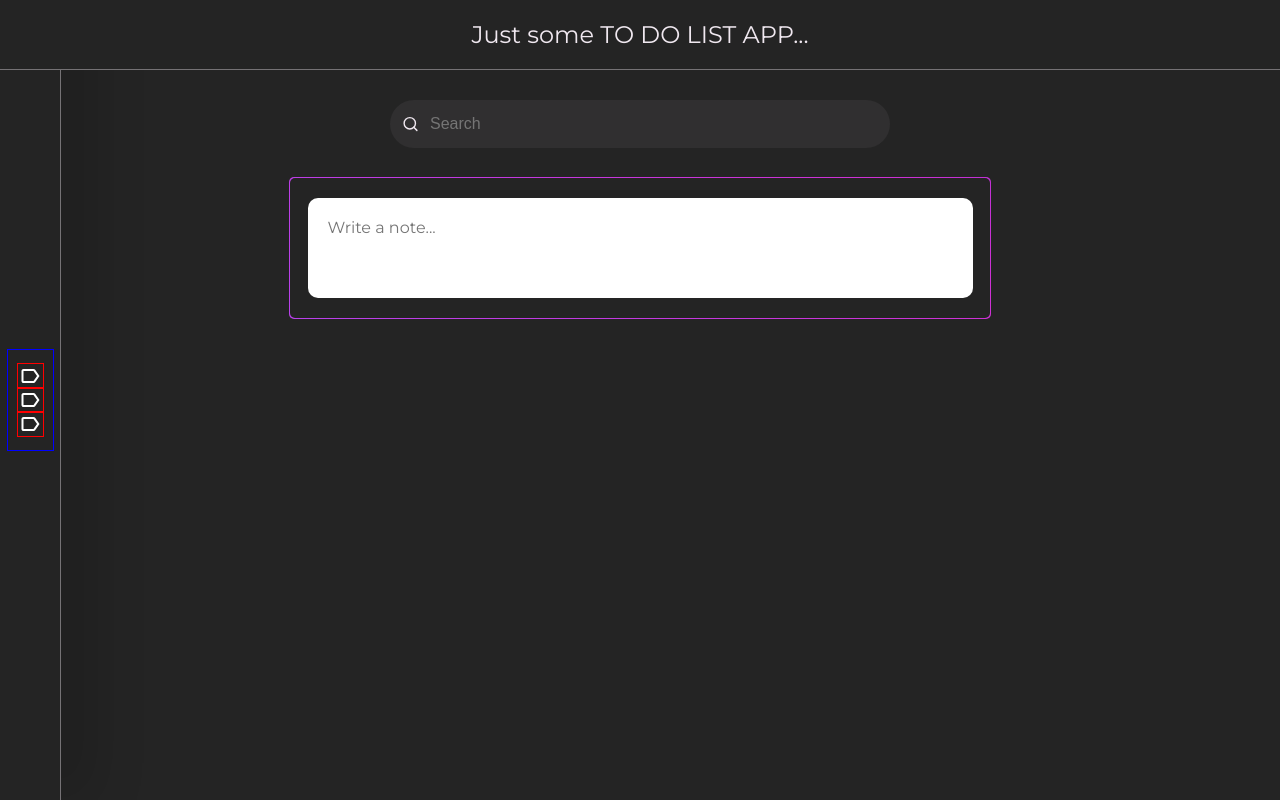
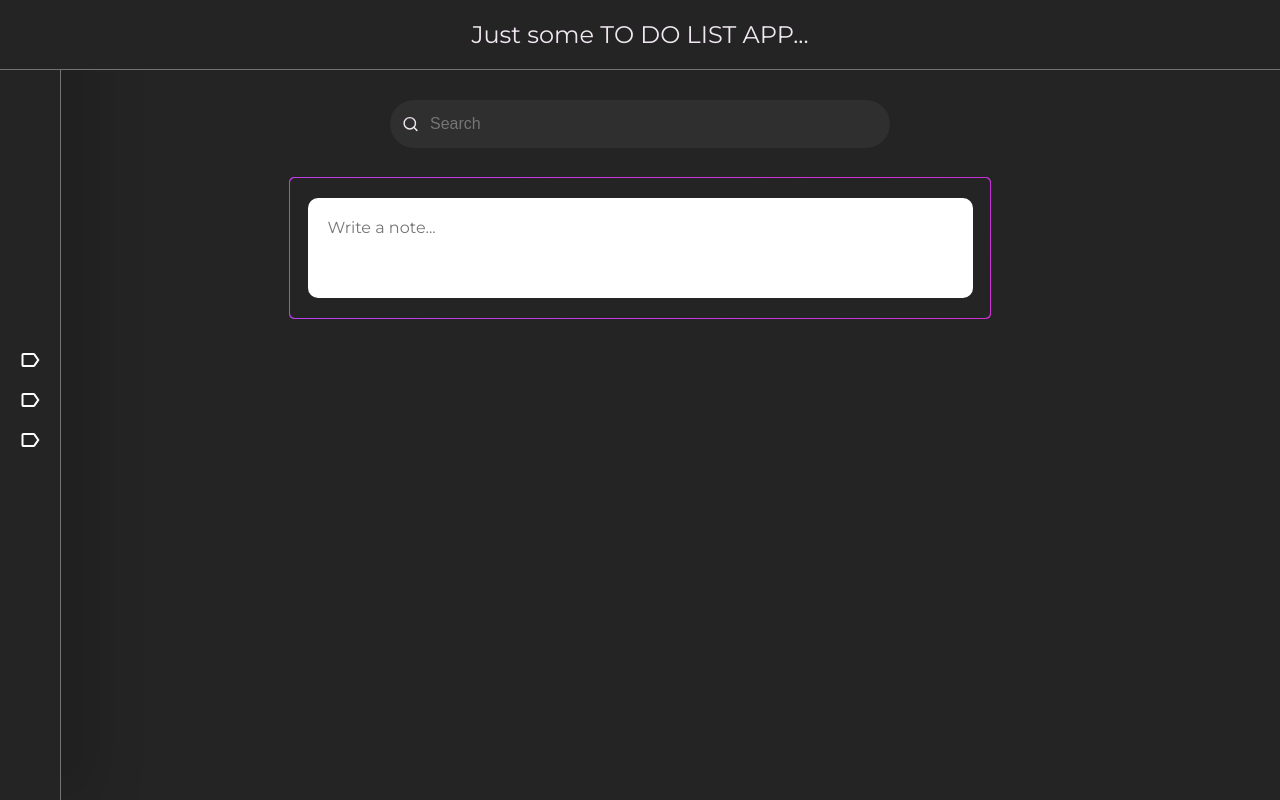
Before and after one commit to JlordS32/TDL-App, a React (Vite) app: page / in a window 1280 px wide. Built offline with nearby package versions, Linux system fonts and the light colour scheme; a web font is replaced by a local one.

Commit message:
well create dialog tomorrow

```diff
--- a/src/styles/nav.modules.css
+++ b/src/styles/nav.modules.css
@@ -65,22 +65,26 @@
    z-index: 0;
    background-color: var(--mid-gray);
    font-family: var(--default-font);
+   font-weight: 500;
 }
 
 .nav-icons-wrapper,
 .icon-title-wrapper {
-   outline: 1px blue solid;
    display: flex;
    flex-direction: column;
-   height: 10%;
-   align-items: center;
-   justify-content: center;
+   height: 15%;
+   justify-content: space-between;
    padding: 10px;
 }
 
 .icon-title-wrapper div:nth-child(1n),
 .nav-icons-wrapper div:nth-child(1n) {
-   outline: 1px red solid;
+   height: 30px;
+   text-align: center;
+   display: flex;
+   justify-content: center;
+   align-items: center;
+   flex: 1;
 }
 
 .nav-icons-container {
@@ -96,6 +100,11 @@
    justify-content: center;
    align-items: center;
    z-index: 2;
+}
+
+.icon-title-wrapper div:nth-child(1n):hover {
+   cursor: pointer;
+   transform: scale(1.1);
 }
 
 .nav-icons:hover {
```
